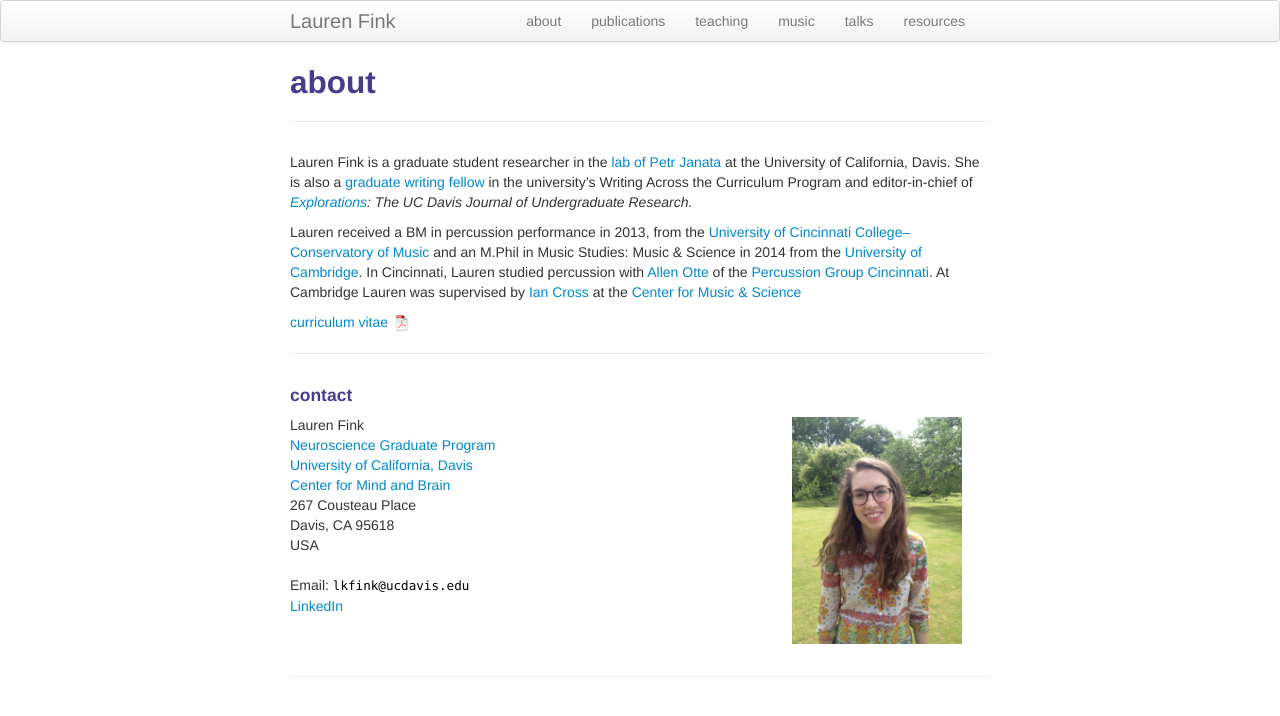
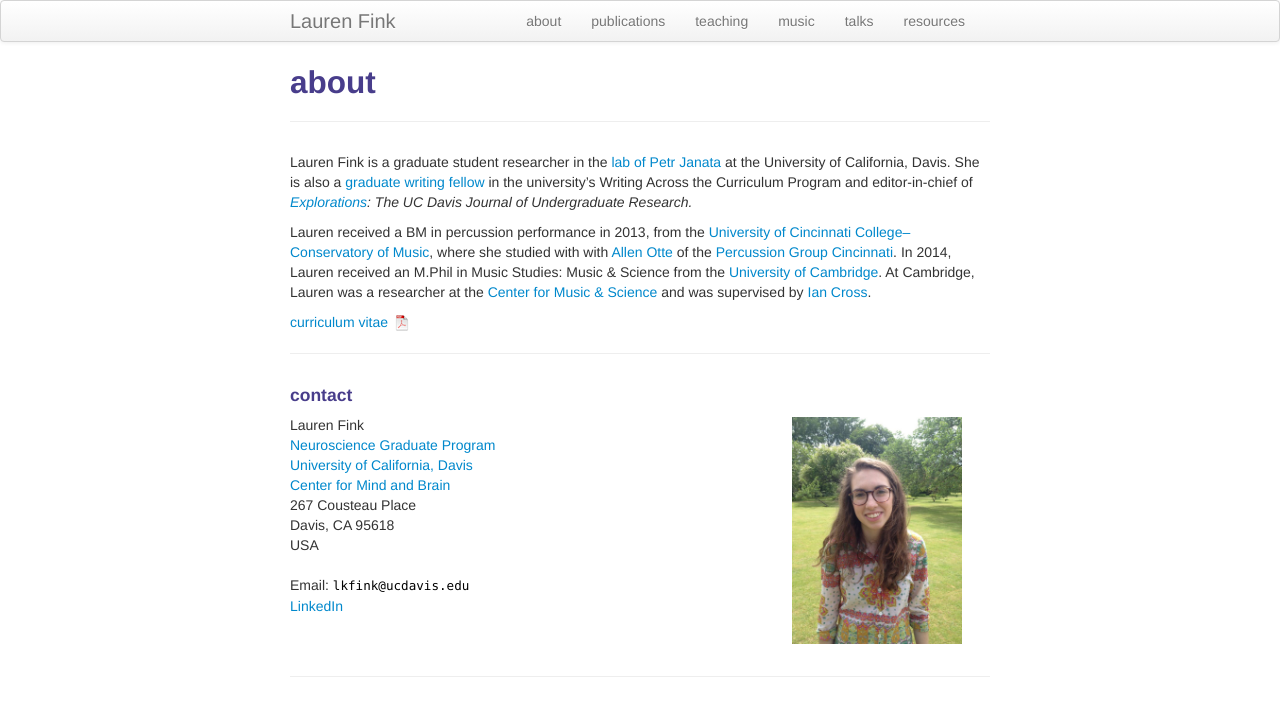
Before and after one commit to lkfink/lkfink.github.io, a Jekyll site: the page built from pages/about.md, in a window 1280 px wide. Shown: the top 716 px of the page. Built offline with Jekyll 4.4.1, drawn with Linux system fonts in a browser that asks for light colours.

Commit message:
Update about.md

```diff
--- a/pages/about.md
+++ b/pages/about.md
@@ -7,7 +7,7 @@ description: Lauren Fink is a neuroscience PhD student at the University of Cali
 Lauren Fink is a graduate student researcher in the [lab of Petr Janata](https://atonal.ucdavis.edu/) at the University of California, Davis. She is also a [graduate writing fellow](http://writing.ucdavis.edu/programs-services/writing-across-curriculum/graduate-students-and-postdoctoral) in the university's Writing Across the Curriculum Program and editor-in-chief of *[Explorations](http://explorations.ucdavis.edu/): The UC Davis Journal of Undergraduate Research.*
 
 
-Lauren received a BM in percussion performance in 2013, from the [University of Cincinnati College&ndash;Conservatory of Music](https://ccm.uc.edu/) and an M.Phil in Music Studies: Music & Science in 2014 from the [University of Cambridge](https://www.cam.ac.uk/). In Cincinnati, Lauren studied percussion with [Allen Otte](https://ccm.uc.edu/about/directory.html?eid=otteac&thecomp=uceprof_0) of the [Percussion Group Cincinnati](http://www.pgcinfo.com/PGC.html). At Cambridge Lauren was supervised by [Ian Cross](http://www.mus.cam.ac.uk/directory/ian-cross) at the [Center for Music & Science](http://cms.mus.cam.ac.uk/)
+Lauren received a BM in percussion performance in 2013, from the [University of Cincinnati College&ndash;Conservatory of Music](https://ccm.uc.edu/), where she studied with with [Allen Otte](https://ccm.uc.edu/about/directory.html?eid=otteac&thecomp=uceprof_0) of the [Percussion Group Cincinnati](http://www.pgcinfo.com/PGC.html). In 2014, Lauren received an M.Phil in Music Studies: Music & Science from the [University of Cambridge](https://www.cam.ac.uk/). At Cambridge, Lauren was a researcher at the [Center for Music & Science](http://cms.mus.cam.ac.uk/) and was supervised by [Ian Cross](http://www.mus.cam.ac.uk/directory/ian-cross).
 
 
 [curriculum vitae ![CV as pdf](icons16/pdf-icon.png)]({{ BASE_PATH }}/assets/fink_cv.pdf)
```
